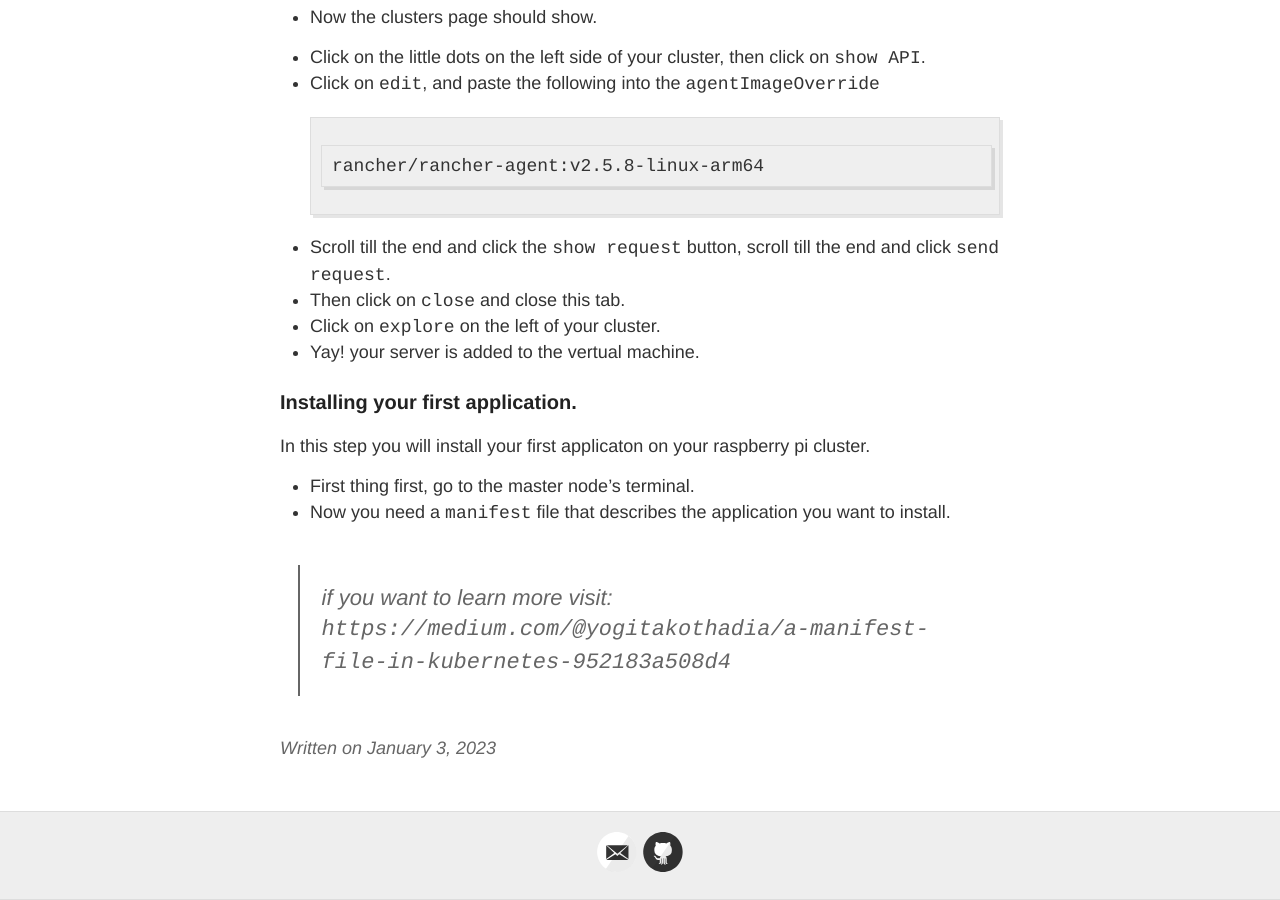
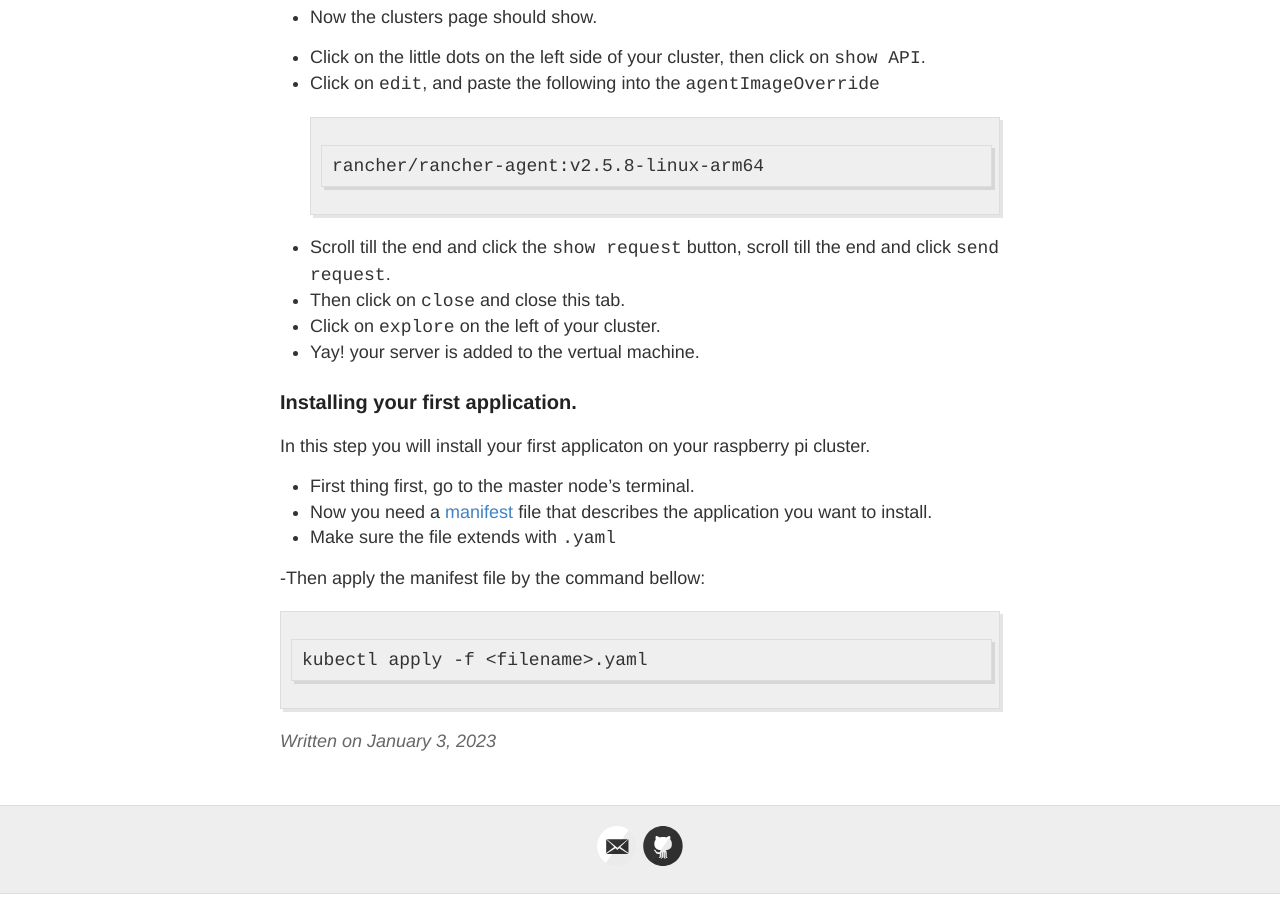
Before and after one commit to hermassest/hermassest.github.io, a Jekyll site: the page built from _posts/2023-01-03-Build-Your-Own-Raspberry-Pi-Cluster.md, in a window 1280 px wide and 900 px high, scrolled down 4892 px. Built offline with Jekyll 4.4.1, drawn with Linux system fonts in a browser that asks for light colours; our own code applies the rules of GitHub Pages for plain Markdown files.

Commit message:
Update 2023-01-03-Build-Your-Own-Raspberry-Pi-Cluster.md

````diff
--- a/_posts/2023-01-03-Build-Your-Own-Raspberry-Pi-Cluster.md
+++ b/_posts/2023-01-03-Build-Your-Own-Raspberry-Pi-Cluster.md
@@ -145,7 +145,10 @@ rancher/rancher-agent:v2.5.8-linux-arm64
 In this step you will install your first applicaton on your raspberry pi cluster.
 
 - First thing first, go to the master node's terminal.
-- Now you need a `manifest` file that describes the application you want to install.
+- Now you need a [manifest](https://medium.com/@yogitakothadia/a-manifest-file-in-kubernetes-952183a508d4) file that describes the application you want to install.
+- Make sure the file extends with `.yaml`
 
-> if you want to learn more visit:
-`https://medium.com/@yogitakothadia/a-manifest-file-in-kubernetes-952183a508d4`
+-Then apply the manifest file by the command bellow:
+```
+kubectl apply -f <filename>.yaml
+```
````
